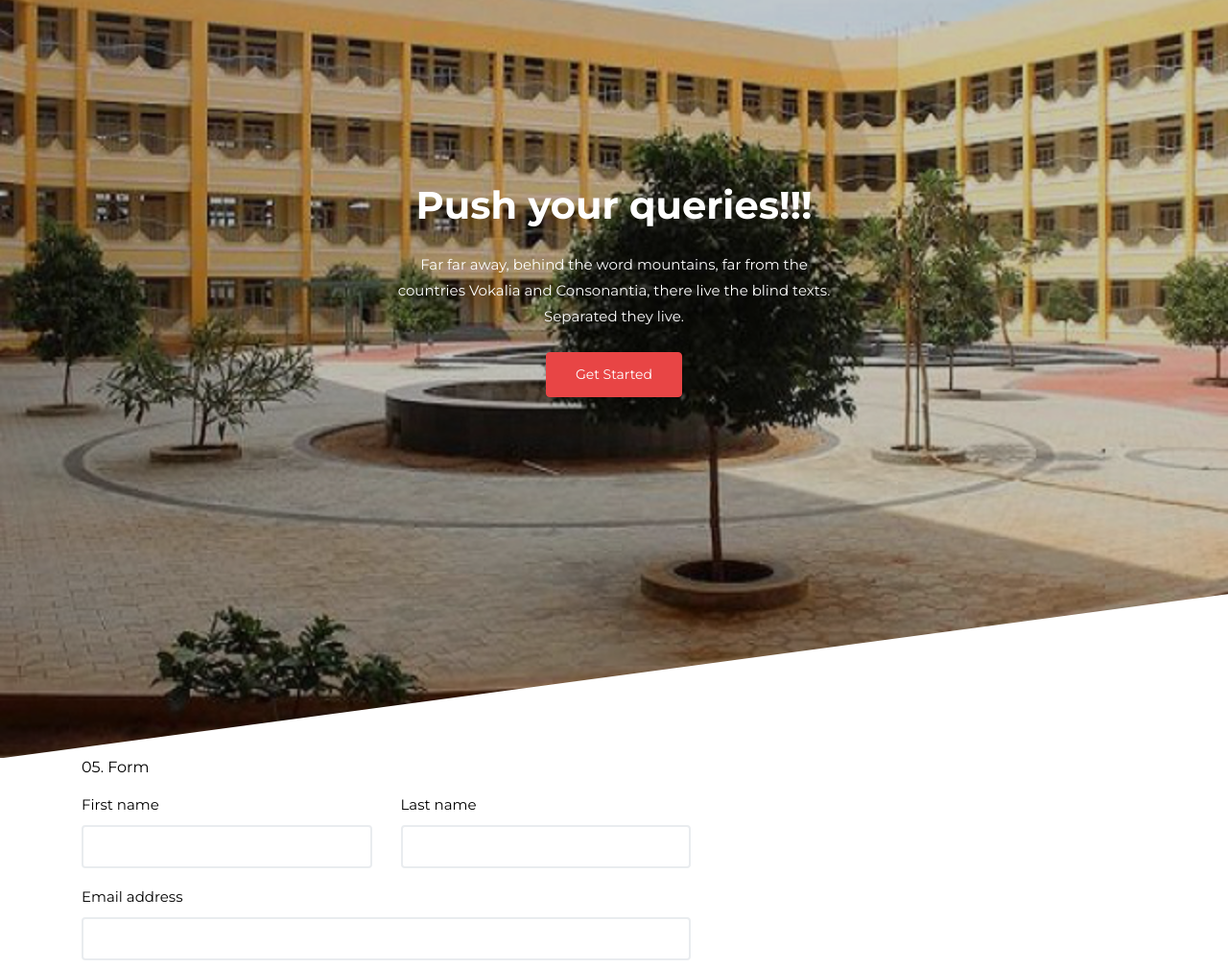
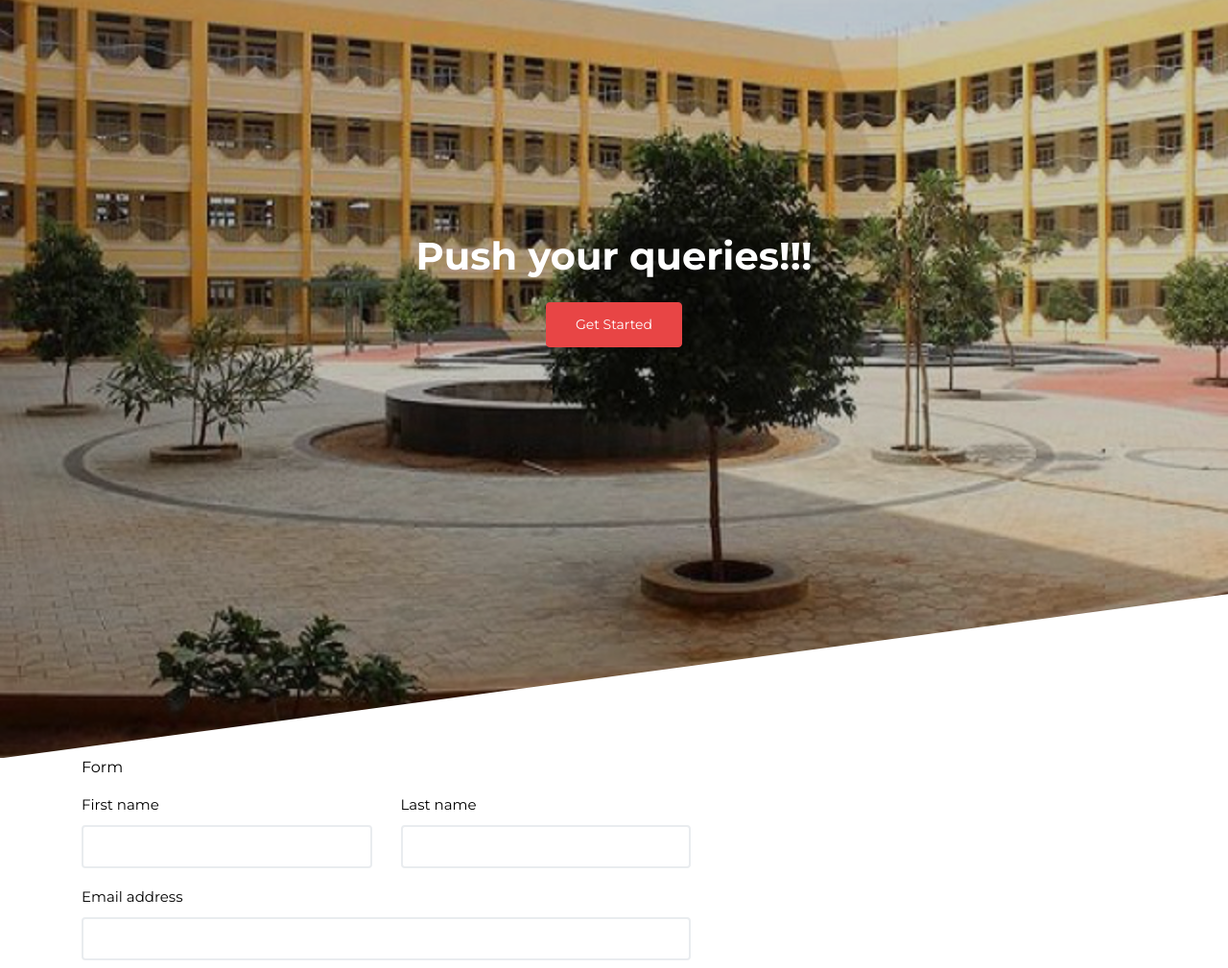
Before and after one commit to maithrasivakumar/DepSite, a plain HTML site: page elements.html in a window 1280 px wide. Shown: the part 170-1179 px from the top of the page at 96% size. Drawn offline with Linux system fonts and the light colour scheme; files whose address does not match are found by name.

Commit message:
first commit

```diff
--- a/elements.html
+++ b/elements.html
@@ -47,7 +47,7 @@
         <div class="row align-items-center justify-content-center">
           <div class="col-lg-7 intro text-center">
             <h1 class="text-white font-weight-bold mb-4" data-aos="fade-up" data-aos-delay="0">Push your queries!!!</h1>
-            <p class="text-white mb-4" data-aos="fade-up" data-aos-delay="100">Far far away, behind the word mountains, far from the countries Vokalia and Consonantia, there live the blind texts. Separated they live.</p>
+            <p class="text-white mb-4" data-aos="fade-up" data-aos-delay="100"></p>
             <p data-aos="fade-up" data-aos-delay="200"><a href="#" class="btn btn-primary">Get Started</a></p>
 
 
@@ -172,7 +172,7 @@
   <div class="container pb-5 mb-5 border-bottom">
     <div class="row">
       <div class="col-lg-12">
-        <h1 class="h6 mb-3 text-black">05. Form</h1>
+        <h1 class="h6 mb-3 text-black"> Form</h1>
       </div>
       <div class="col-lg-7">
         <form>
```
